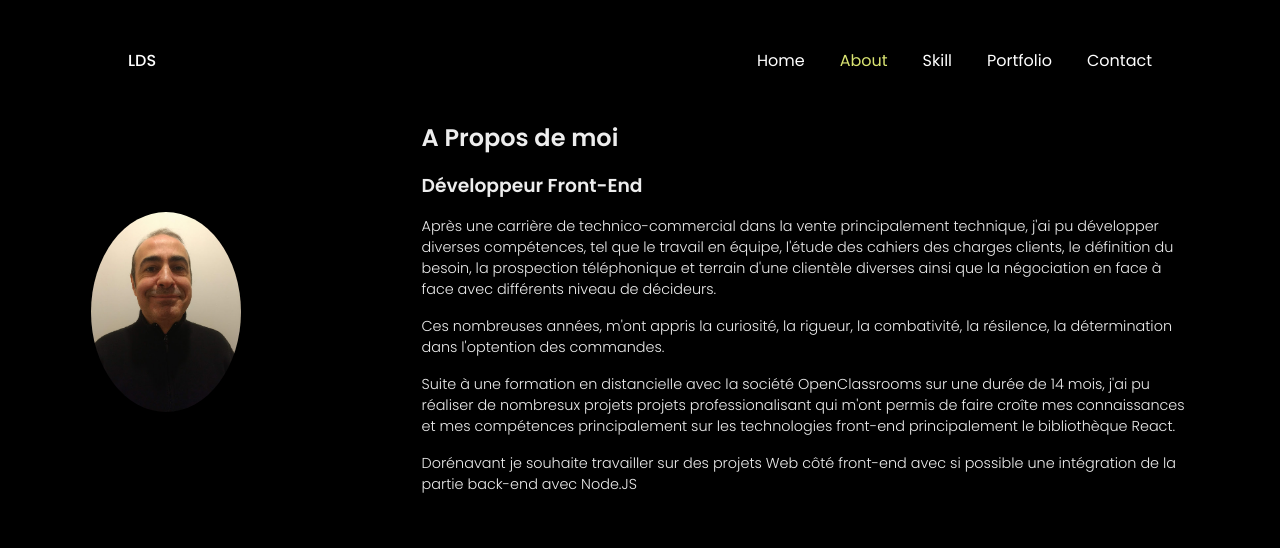
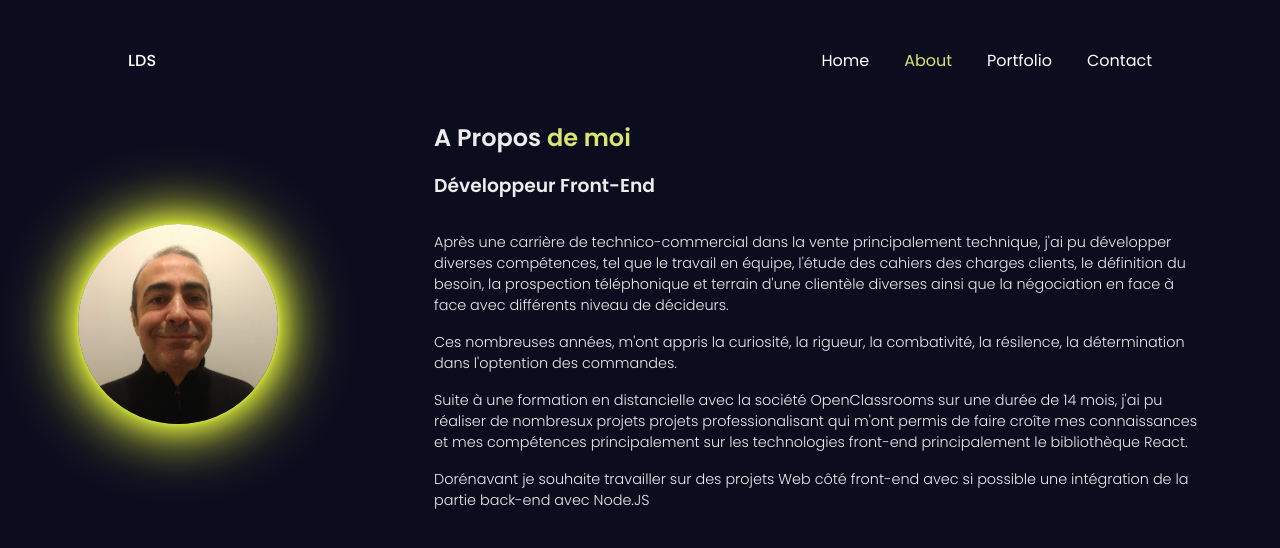
Before and after one commit to leothefrench/portfolio-leandro, a React (Vite) app: page /about in a window 1280 px wide. Shown: the top 548 px of the page. Built offline with nearby package versions, Linux system fonts and the light colour scheme.

Commit message:
About component done

```diff
--- a/src/components/About/About.tsx
+++ b/src/components/About/About.tsx
@@ -4,7 +4,7 @@ import myface from '../../assets/my-face.jpg'
 export const About = () => {
   return (
     <section className="about-container">
-    <div>
+    <div className='container-img'>
       <img
         src={myface}
         alt="photo Léandro Da Silva"
@@ -12,7 +12,7 @@ export const About = () => {
       />
     </div>
       <div className="a-propos-text">
-        <h2 className="titre_h2">A Propos de moi</h2>
+        <h2 className="titre_h2">A Propos <span className='de-moi'>de moi</span></h2>
         <h3 className="titre_h3">Développeur Front-End</h3>
         <p className="paragraphe">
           Après une carrière de technico-commercial dans la vente principalement
--- a/src/components/About/about.css
+++ b/src/components/About/about.css
@@ -7,9 +7,16 @@
     margin: auto;
 }
 
+.container-img {
+    width: 200px;
+    height: 200px;
+    border-radius: 50%;
+    overflow: hidden;
+    box-shadow: 0 0 5px #DFEE3D, 0 0 25px #DFEE3D, 0 0 50px #DFEE3D, 0 0 75px #DFEE3D;
+}
+
 .left-about-section {
-    width: 150px;
-    border-radius: 50%;
+    width: 100%;
     object-fit: cover;
 }
 
@@ -18,12 +25,20 @@
     font-weight: 300;
 }
 
+.de-moi {
+    color: #DAE472;
+}
+
 .titre_h2,
 .titre_h3,
 .paragraphe {
     margin-bottom: 1rem;
 }
 
+.titre_h3 {
+    margin-bottom: 2rem;
+}
+
 .paragraphe {
     font-size: 0.9rem
 }
--- a/src/components/Navbar/Navbar.tsx
+++ b/src/components/Navbar/Navbar.tsx
@@ -10,7 +10,6 @@ const Navbar = () => {
       <div className="navbar-menu">
         <NavLink to="/" className="isActive">Home</NavLink>
         <NavLink to="/about" className="isActive">About</NavLink>
-        <NavLink to="/skill" className="isActive">Skill</NavLink>
         <NavLink to="/portfolio" className="isActive">Portfolio</NavLink>
         <NavLink to="/clients" className="isActive">Contact</NavLink>
       </div>
--- a/src/index.css
+++ b/src/index.css
@@ -9,8 +9,8 @@
 }
 
 body {
-    /* background-color: #0c0c1f; */
-    background-color: #000000;
+    background-color: #0c0c1f;
+    /* background-color: #000000; */
     color: #ededed;
     overflow: hidden;
 }
```
